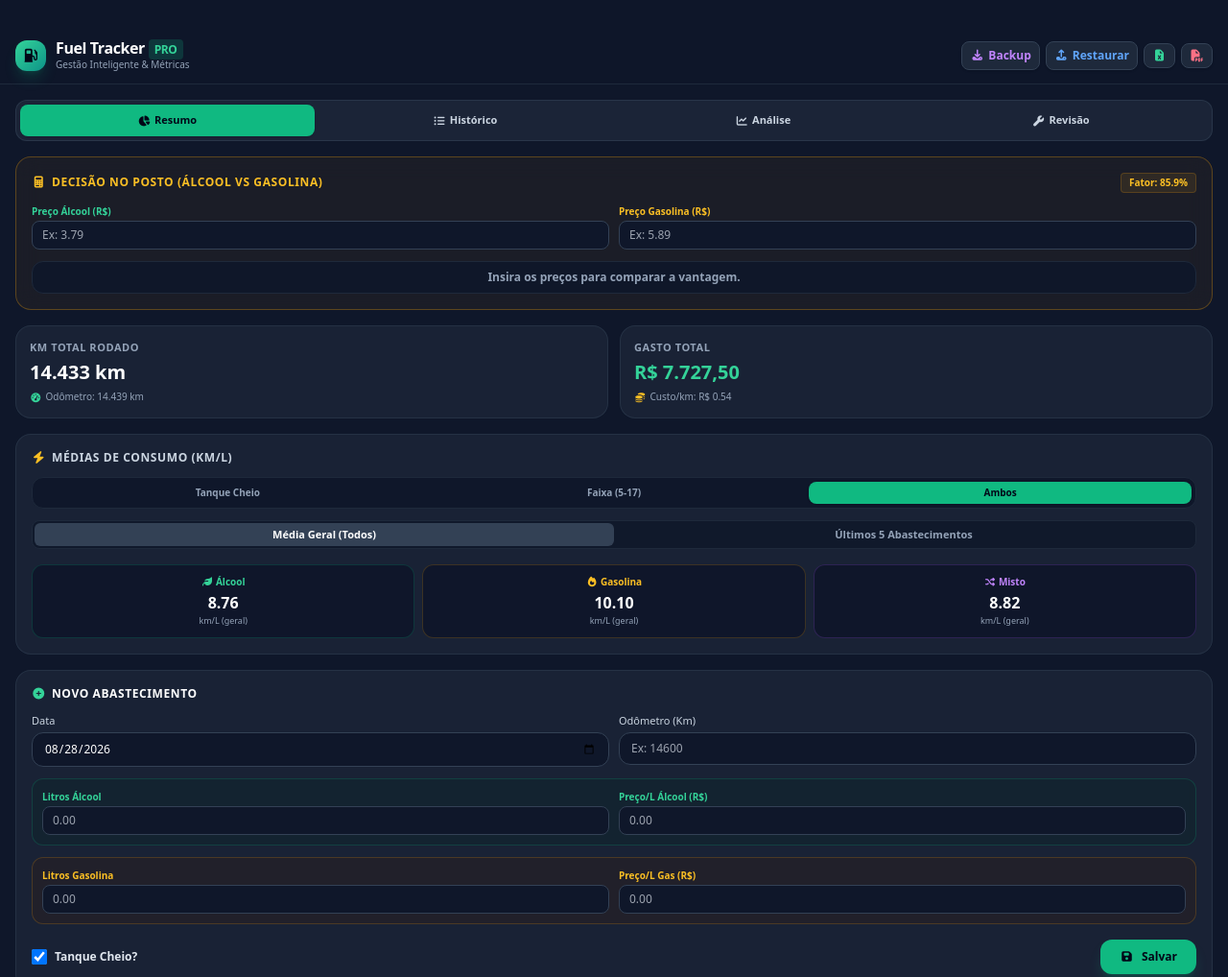
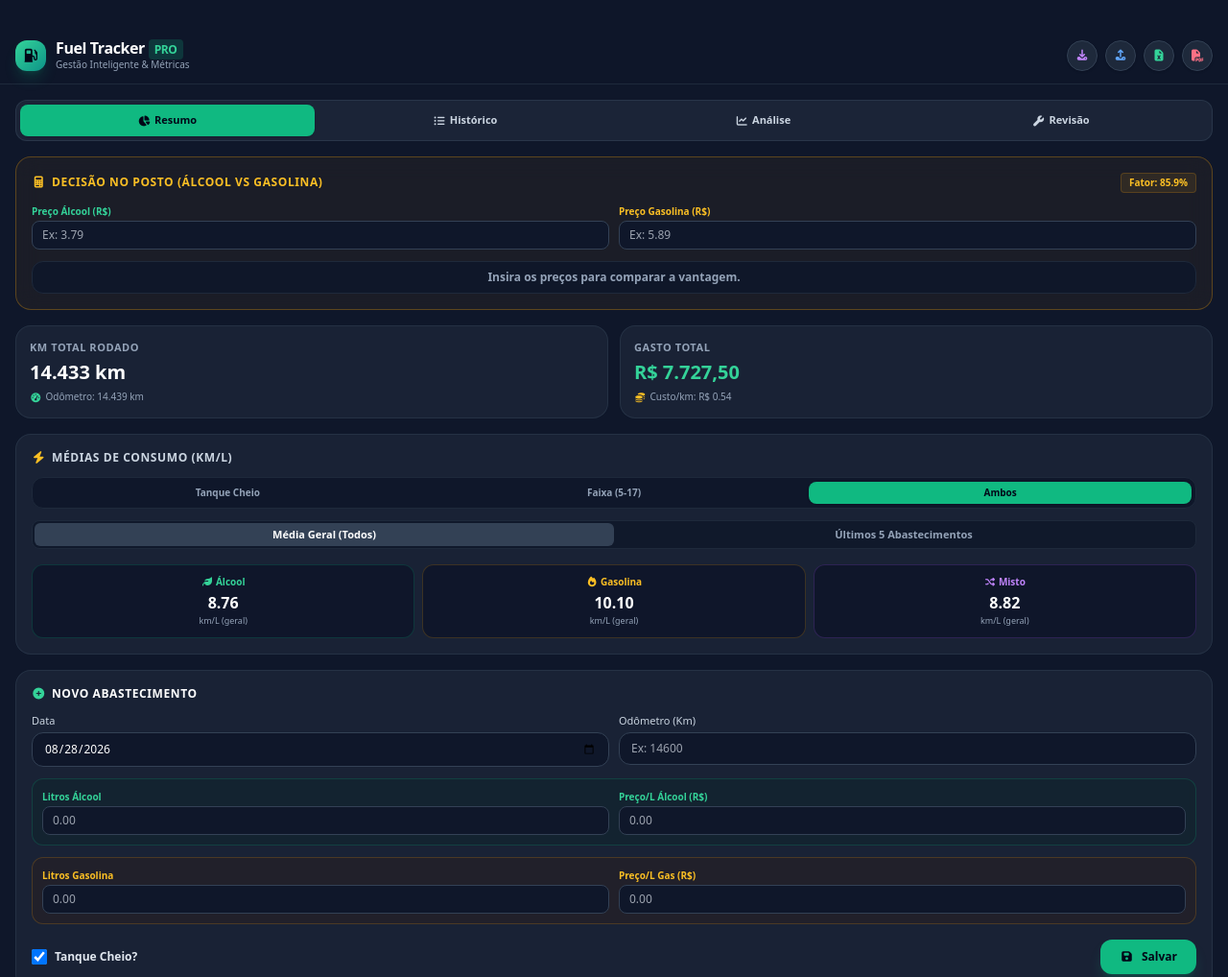
Before and after one commit to julianodecarlo/fuel-tracker, a plain HTML site: page index.html in a window 1280 px wide. Shown: the top 1018 px of the page at 96% size. Drawn offline with nearby package versions, Linux system fonts and the light colour scheme.

Commit message:
Refactor backup and export buttons for better layout

```diff
--- a/index.html
+++ b/index.html
@@ -111,19 +111,22 @@
             </div>
 
            <!-- Botões de Backup & Exportação -->
-            <div class="flex items-center gap-1.5">
-                <button onclick="exportJSON()" class="px-2 py-1.5 rounded-lg bg-slate-800 hover:bg-slate-700 text-purple-400 text-xs font-semibold border border-slate-700 transition flex items-center gap-1 shadow" title="Exportar Backup JSON">
-                    <i class="fa-solid fa-download"></i> <span class="hidden sm:inline">Backup</span>
+<div class="flex items-center gap-2">
+    <button onclick="exportJSON()" class="w-8 h-8 rounded-full bg-slate-800 hover:bg-slate-700 text-purple-400 border border-slate-700 transition flex items-center justify-center shadow" title="Exportar Backup JSON">
+        <i class="fa-solid fa-download text-xs"></i>
     </button>
-                <label class="px-2 py-1.5 rounded-lg bg-slate-800 hover:bg-slate-700 text-blue-400 text-xs font-semibold border border-slate-700 transition flex items-center gap-1 shadow cursor-pointer" title="Restaurar Backup JSON">
-                    <i class="fa-solid fa-upload"></i> <span class="hidden sm:inline">Restaurar</span>
+
+    <label class="w-8 h-8 rounded-full bg-slate-800 hover:bg-slate-700 text-blue-400 border border-slate-700 transition flex items-center justify-center shadow cursor-pointer" title="Restaurar Backup JSON">
+        <i class="fa-solid fa-upload text-xs"></i>
         <input type="file" id="importJsonInput" accept=".json" onchange="importJSON(event)" class="hidden">
     </label>
-                <button onclick="exportToExcel()" class="px-2 py-1.5 rounded-lg bg-slate-800 hover:bg-emerald-600/20 text-emerald-400 text-xs font-semibold border border-slate-700 transition flex items-center gap-1 shadow" title="Exportar Excel">
-                    <i class="fa-solid fa-file-excel"></i>
+
+    <button onclick="exportToExcel()" class="w-8 h-8 rounded-full bg-slate-800 hover:bg-emerald-600/20 text-emerald-400 border border-slate-700 transition flex items-center justify-center shadow" title="Exportar Excel">
+        <i class="fa-solid fa-file-excel text-xs"></i>
     </button>
-                <button onclick="exportToPDF()" class="px-2 py-1.5 rounded-lg bg-slate-800 hover:bg-rose-600/20 text-rose-400 text-xs font-semibold border border-slate-700 transition flex items-center gap-1 shadow" title="Exportar PDF">
-                    <i class="fa-solid fa-file-pdf"></i>
+
+    <button onclick="exportToPDF()" class="w-8 h-8 rounded-full bg-slate-800 hover:bg-rose-600/20 text-rose-400 border border-slate-700 transition flex items-center justify-center shadow" title="Exportar PDF">
+        <i class="fa-solid fa-file-pdf text-xs"></i>
     </button>
 </div>
         </header>
```
Lines whose indentation alone changed are shown as unchanged.
